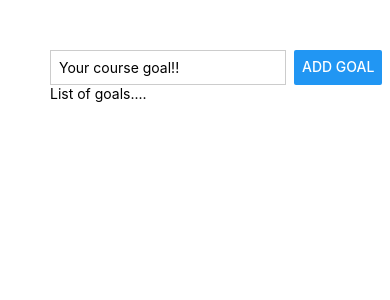
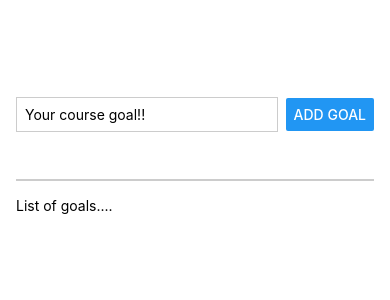
Before and after one commit to pranitkhadilkar7/react-native-todo, a React Native app: screen / in a window 390 px wide. Shown: the top 300 px of the page. Built offline with nearby package versions, Linux system fonts and the light colour scheme.

Commit message:
improving layout

```diff
--- a/App.tsx
+++ b/App.tsx
@@ -7,7 +7,7 @@
         <TextInput style={styles.textInput} placeholder="Your course goal!!" />
         <Button title="Add Goal" />
       </View>
-      <View>
+      <View style={styles.goalsContainer}>
         <Text>List of goals....</Text>
       </View>
     </View>
@@ -16,11 +16,18 @@
 
 const styles = StyleSheet.create({
   appContainer: {
-    padding: 50,
+    flex: 1,
+    paddingTop: 50,
+    paddingHorizontal: 16,
   },
   inputContainer: {
+    flex: 1,
     flexDirection: "row",
     justifyContent: "space-between",
+    alignItems: "center",
+    borderBottomColor: "#ccc",
+    borderBottomWidth: 2,
+    marginBottom: 16,
   },
   textInput: {
     borderWidth: 1,
@@ -29,4 +36,7 @@
     marginRight: 8,
     padding: 8,
   },
+  goalsContainer: {
+    flex: 5,
+  },
 })
```
